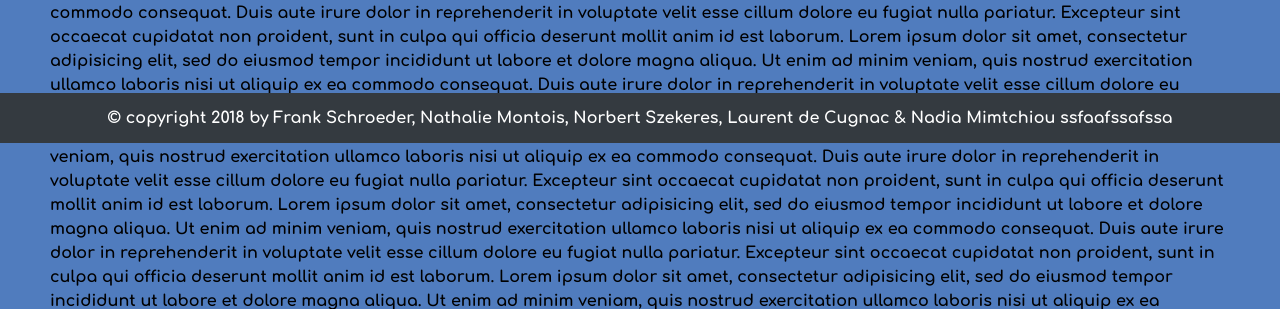
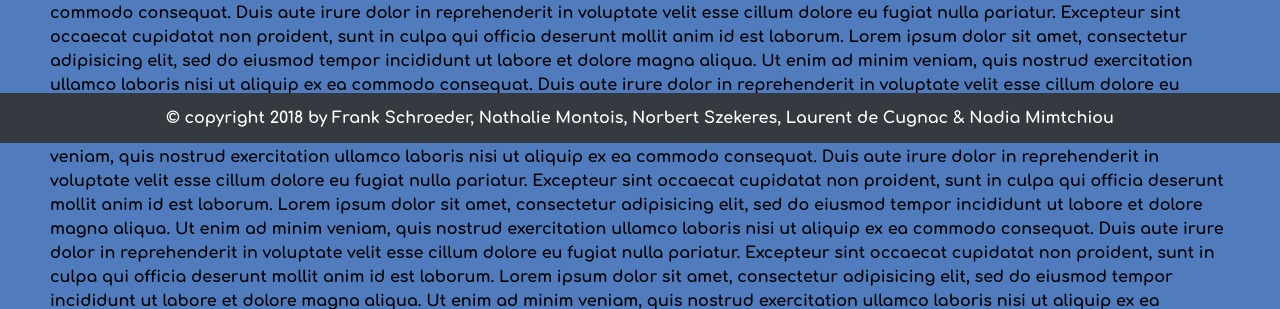
Before and after one commit to nathalie4499/MediLux, a Symfony app: template templates/base.html.twig in a window 1280 px wide. Shown: the part 657-966 px from the top of the page. Run offline with Twig, Linux system fonts and the light colour scheme; the template is opened without the code that fills it, so the values that code supplies are empty; some libraries are stand-ins or nearby versions.

Commit message:
Updating new Symfony base

```diff
--- a/templates/footer.html.twig
+++ b/templates/footer.html.twig
@@ -1,5 +1,5 @@
 <footer class="bg-dark">
 
 	&copy; copyright 2018 by Frank Schroeder, Nathalie Montois, Norbert Szekeres, Laurent de Cugnac & Nadia Mimtchiou
-ssfaafssafssa
+
 </footer>
```
